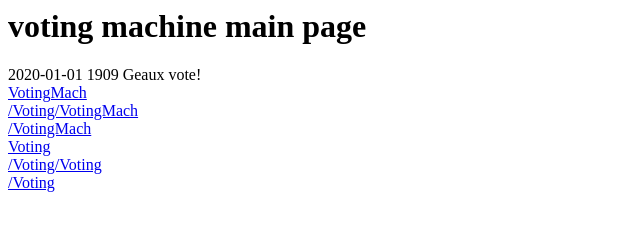
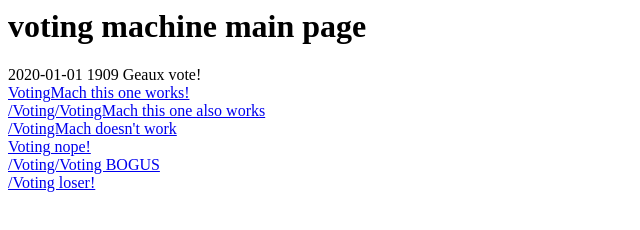
Before and after one commit to jennapierce/Software-Engineering, a plain HTML site: page Voting__.war/index.html in a window 1280 px wide. Shown: the whole page, without its empty margins (0-640 px from the left). Drawn offline with Linux system fonts and the light colour scheme.

Commit message:
updates in class

```diff
--- a/Voting__.war/index.html
+++ b/Voting__.war/index.html
@@ -9,11 +9,11 @@
     Geaux vote!
     <br>
 
-    <a href="VotingMach"> VotingMach</a> <br />
-    <a href="/Voting/VotingMach"> /Voting/VotingMach </a><br />
-    <a href="/VotingMach"> /VotingMach</a><br />
-    <a href="Voting"> Voting</a> <br />
-    <a href="/Voting/Voting"> /Voting/Voting </a><br />
-    <a href="/Voting"> /Voting </a><br />
+    <a href="VotingMach"> VotingMach this one works!</a> <br />
+    <a href="/Voting/VotingMach"> /Voting/VotingMach this one also works </a><br />
+    <a href="/VotingMach"> /VotingMach doesn't work </a><br />
+    <a href="Voting"> Voting nope! </a> <br />
+    <a href="/Voting/Voting"> /Voting/Voting BOGUS </a><br />
+    <a href="/Voting"> /Voting loser! </a><br />
 
 </html>
```
Also changed, not shown: 1 other file.
